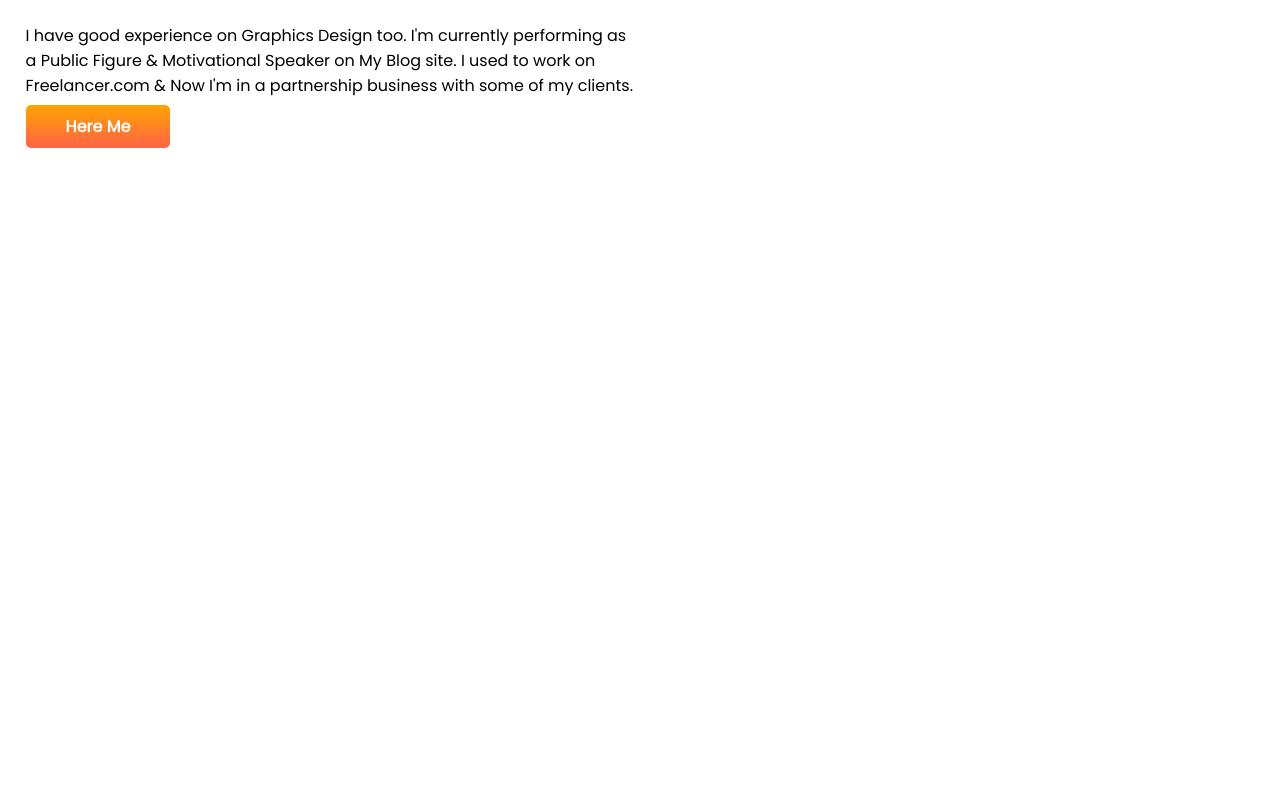
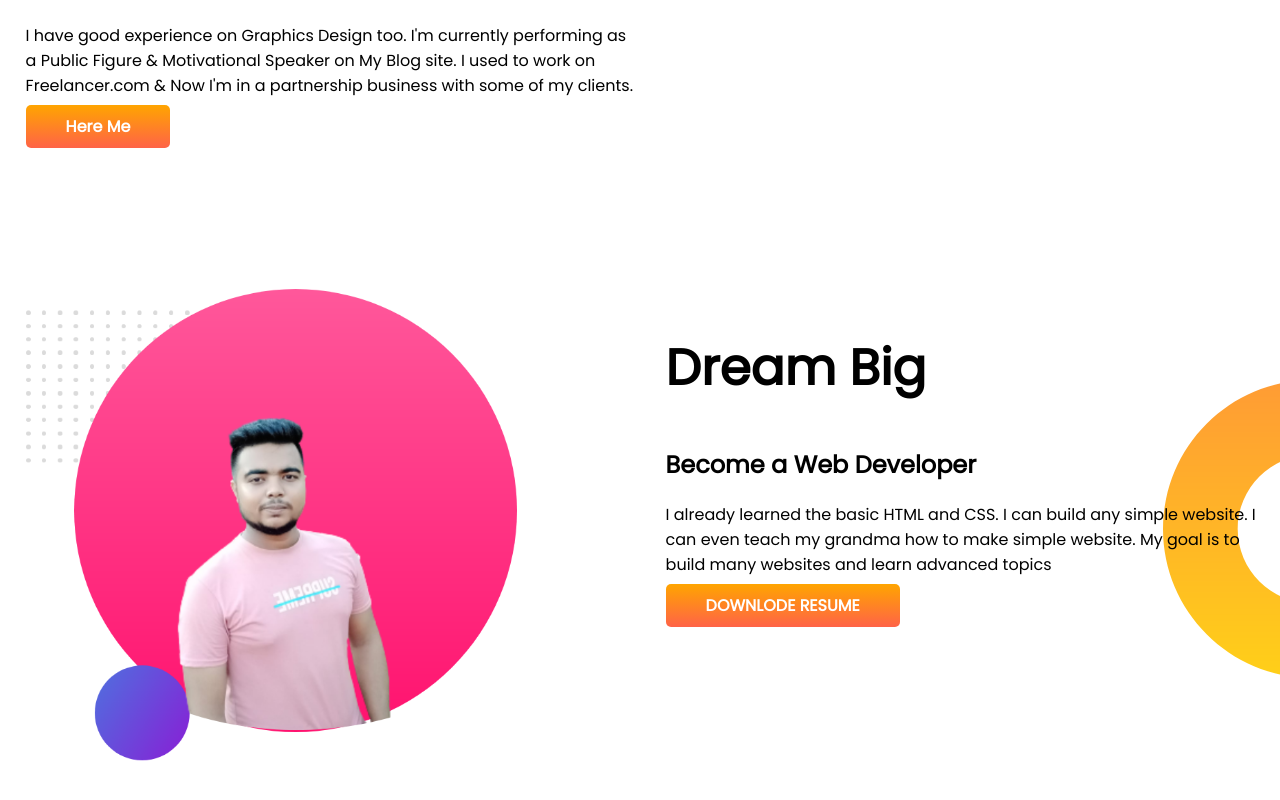
Before and after one commit to armanhossain3030/developer-portpolio, a plain HTML site: page index.html in a window 1280 px wide. Shown: the part 524-1324 px from the top of the page. Before the commit the page ends 800 px from the top, so only its background shows below. Drawn offline with Linux system fonts and the light colour scheme.

Commit message:
dream added

```diff
--- a/index.html
+++ b/index.html
@@ -42,6 +42,19 @@
         </div>
 
     </section>
+    <section class="dream-big">
+        <div class="half-width">
+            <img src="images/my-bg2 (1).png" alt="" srcset="">
+        </div>
+        <div class="half-width">
+            <h1>Dream Big</h1>
+            <h2>Become a Web Developer</h2>
+            <p>I already learned the basic HTML and CSS. I can build any simple website. I can even teach my grandma how
+                to make simple website. My goal is to build many websites and learn advanced topics</p>
+            <a class="link-button" target="-blank" href="">DOWNLODE RESUME</a>
+        </div>
+
+    </section>
 
 
 </body>
--- a/style.css
+++ b/style.css
@@ -10,6 +10,7 @@
 }
 section{
     display: flex;
+    margin-bottom: 150px
 }
 .half-width{
     width: 50%;
@@ -30,3 +31,8 @@
     background-image: url(images/top-banner.png);
     background-repeat: no-repeat;
 }
+.dream-big{
+    background-image: url(images/dream-bg.png);
+    background-repeat: no-repeat;
+    background-position: right;
+}
```
Also changed, not shown: images/261013350_3024406881181186_3316488977746707394_n-removebg-preview (1) (1).png (added), images/261013350_3024406881181186_3316488977746707394_n-removebg-preview (1) (2).png (added), images/261013350_3024406881181186_3316488977746707394_n-removebg-preview (1).png (added), images/my-bg2 (1).png (added), images/my-bg2.png (deleted).
